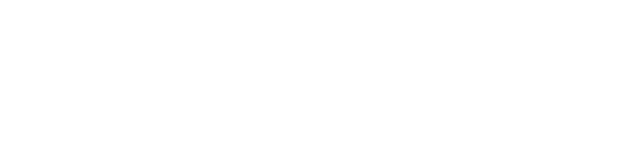
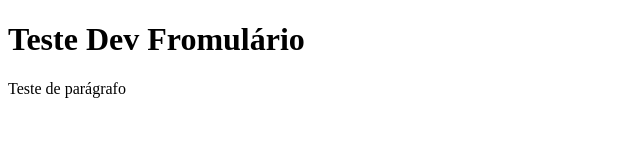
Before and after one commit to viniciusdaveigaa/TesteDev, a plain HTML site: page index.html in a window 1280 px wide. Shown: the whole page, without its empty margins (0-640 px from the left). Drawn offline with Linux system fonts and the light colour scheme.

Commit message:
Teste commit 2

```diff
--- a/index.html
+++ b/index.html
@@ -6,6 +6,7 @@
     <title>Teste Prático de Dev</title>
 </head>
 <body>
-
+    <h1>Teste Dev Fromulário</h1>
+    <p>Teste de parágrafo</p>
 </body>
 </html>
```
